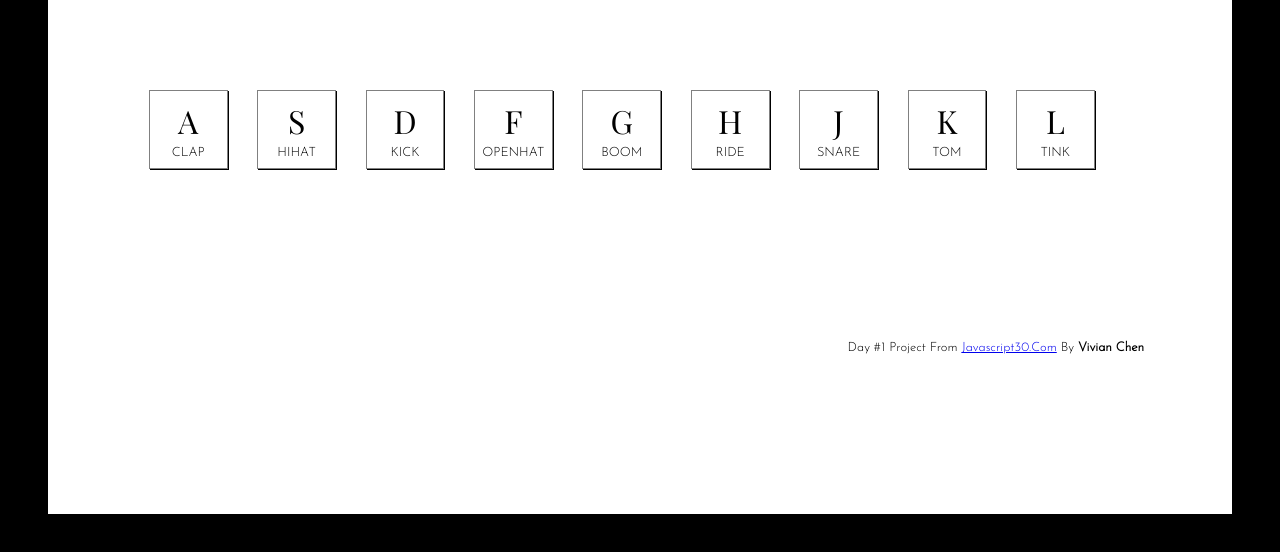
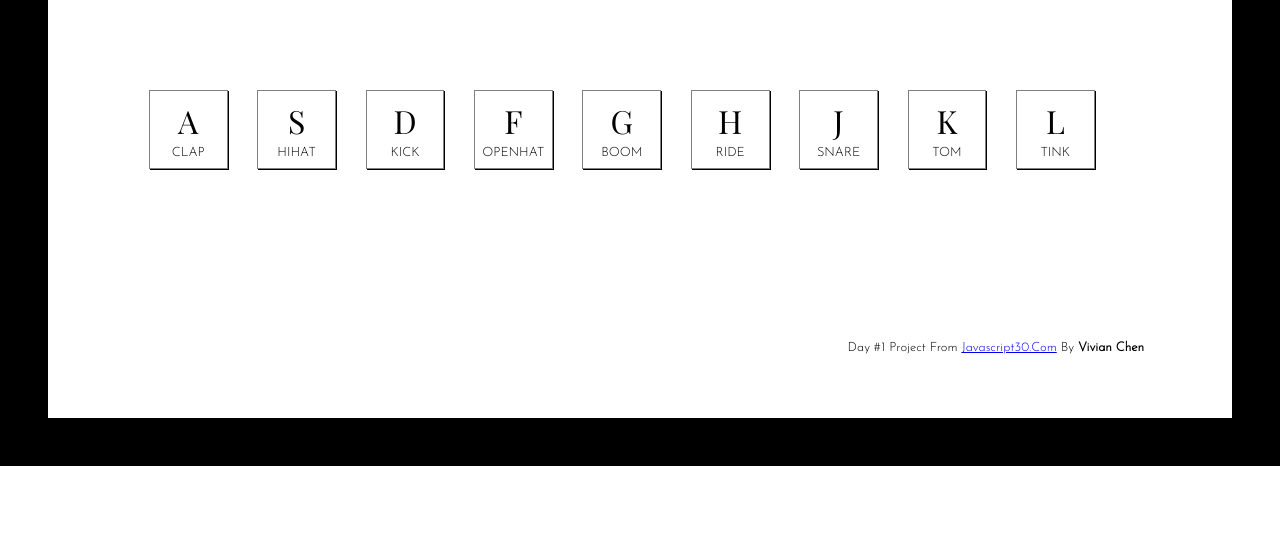
Before and after one commit to vivianycc/js30, a plain HTML site: page 01/index.html in a window 1280 px wide. Shown: the part 334-886 px from the top of the page. After the commit the page ends 800 px from the top, so only its background shows below. Drawn offline with nearby package versions, Linux system fonts and the light colour scheme.

Commit message:
border box fixed

```diff
--- a/01/index.html
+++ b/01/index.html
@@ -5,6 +5,14 @@
 	<title>Javascript Drum Kit</title>
 	<style>
 		@import url('https://fonts.googleapis.com/css?family=Josefin+Sans:300|Playfair+Display');
+
+
+		body{
+			border:black 3rem solid;
+			height:100vh;
+			margin:0;
+			box-sizing: border-box;
+		}
 
 		.title{
 			font-family:'Playfair Display', serif;
@@ -47,12 +55,6 @@
 			font-family: 'Josefin Sans', sans-serif;
 			font-size: 0.8rem;
 			text-transform: uppercase;
-		}
-
-		body{
-			border:black 3rem solid;
-			height:100vh;
-			margin:0;
 		}
 
 		.credit{
```
